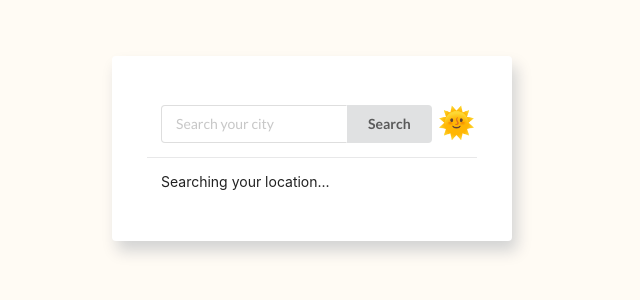
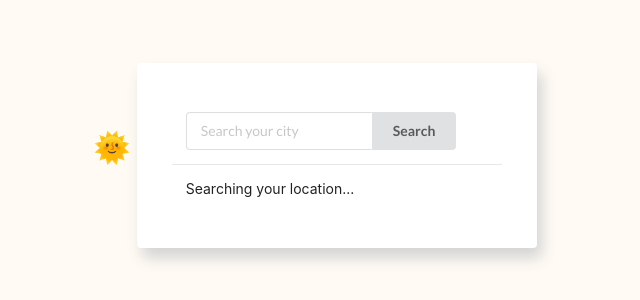
Before and after one commit to tesshuang/weather-app, a React (Create React App) app: page / in a window 1280 px wide. Shown: the part 252-552 px from the top of the page, without its empty margins (328-968 px from the left). Built offline with nearby package versions, Linux system fonts and the light colour scheme; no server answers.

Commit message:
Added Nav comp to app

```diff
--- a/src/App.js
+++ b/src/App.js
@@ -1,9 +1,11 @@
 import React from 'react';
 import Weather from './components/Weather'
+import Nav from './components/Nav'
 
 function App() {
   return (
     <div className='ui app'>
+      <Nav />
       <Weather />
     </div>
   );
--- /dev/null
+++ b/src/components/Nav.js
@@ -0,0 +1,10 @@
+import React from 'react'
+
+export default function Nav () {
+  return (
+    <nav className='nav-bar'>
+      <button className='btn-clear toggle'><span role='img'>🌞</span></button>
+    </nav>
+
+  )
+}
--- a/src/components/Weather.js
+++ b/src/components/Weather.js
@@ -81,7 +81,6 @@ export default class Weather extends React.Component {
               Search
             </button>
           </form>
-          <button className='btn-clear toggle'><span role="img">🌞</span></button>
         </div>
         <div className='content'>
           {!this.state.weatherData && !this.state.NFmsg &&
```
